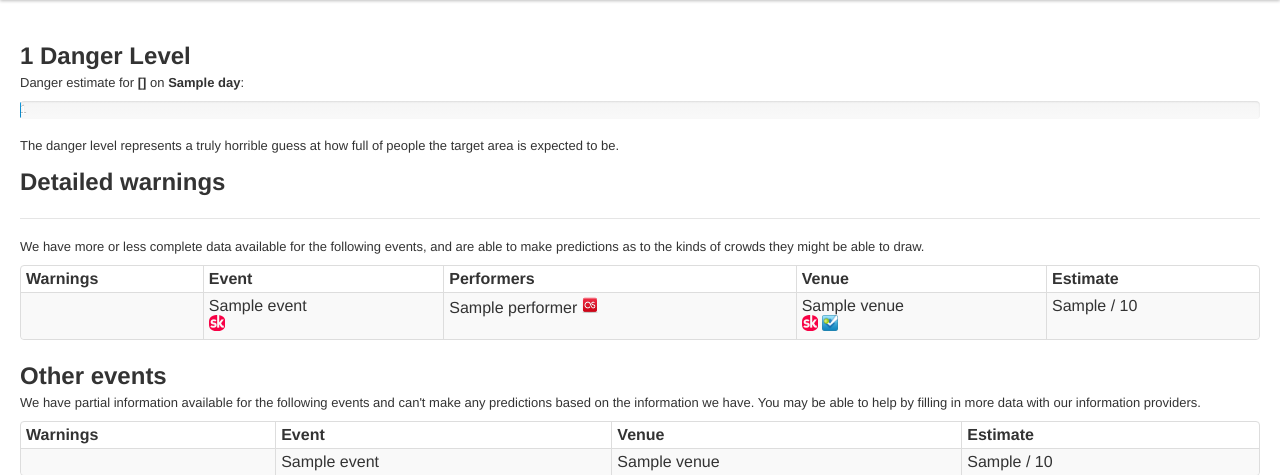
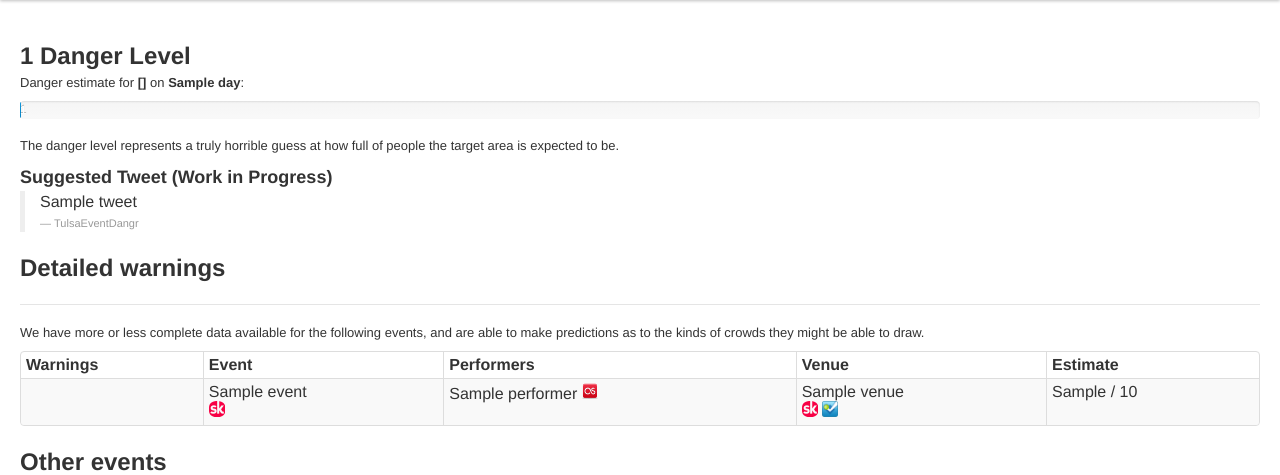
Before and after one commit to duplico/event-traffic-warning, a Flask app: template eventwarning/templates/events.html in a window 1280 px wide. Shown: the part 40-515 px from the top of the page. Run offline with Flask 2, Linux system fonts and the light colour scheme; the template is opened without the code that fills it: most values are stand-ins (such as "Sample title", 1, 10 or a date in 2020); parts of the project's set-up code (start-up, migrations or seed data) failed here and were passed over; some libraries are stand-ins or nearby versions.

Commit message:
Add a first shot at Twitter message generation (but not Tweeting).

```diff
--- a/eventwarning/templates/events.html
+++ b/eventwarning/templates/events.html
@@ -25,6 +25,12 @@
       The danger level represents a truly horrible guess at how full of people
       the target area is expected to be.
     </p>
+    <h3>Suggested Tweet (Work in Progress) {# TODO #}</h3>
+    <blockquote>
+      <p>
+        {{ tweet }} <small>TulsaEventDangr</small>
+      </p>
+    </blockquote>
     <h2>Detailed warnings</h2>
     <hr />
     <p>
--- a/eventwarning/views.py
+++ b/eventwarning/views.py
@@ -59,6 +59,8 @@ def danger_zip(zip, date):
             events=None,
         )
 
+    tweet = danger_record.get_tweet()
+
     events_prioritized = danger_record.prioritized()
     region_capacity = danger.get_zip_capacity('74103')
     percent = int((100.0 * danger_record.total() / region_capacity))
@@ -73,7 +75,8 @@ def danger_zip(zip, date):
         day=day_obj,
         region_capacity=region_capacity,
         percent_str=percent_str,
-        percent=percent
+        percent=percent,
+        tweet=tweet,
     )
 
 @app.route('/q/z/<zip>/d/<date>/', methods=['GET',])
```
Also changed, not shown: eventwarning/models.py (+4 -4 lines).
